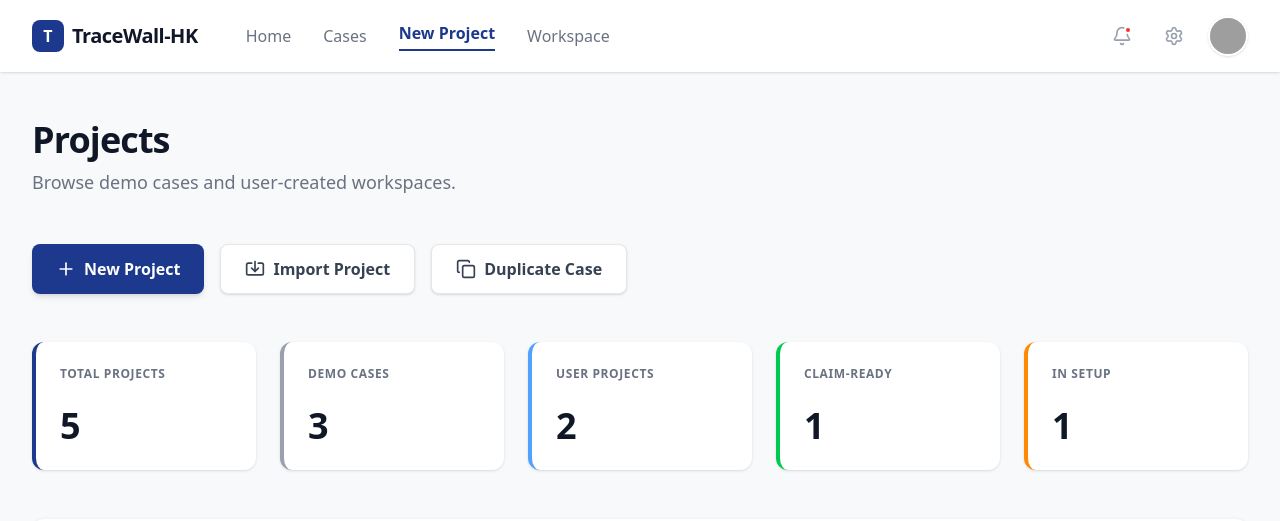
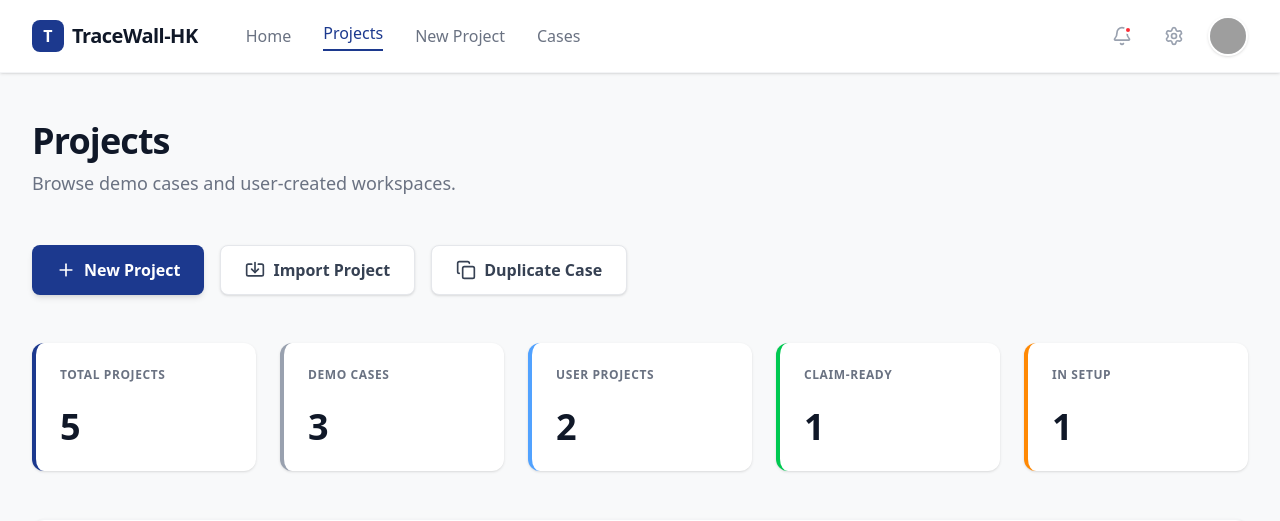
Before and after one commit to Kaisie2001/2010-project2, a React (Vite) app: page / in a window 1280 px wide. Shown: the top 521 px of the page. Built offline with nearby package versions, Linux system fonts and the light colour scheme; grey boxes are pictures that could not be loaded.

Commit message:
0421Update App

```diff
--- a/src/App.tsx
+++ b/src/App.tsx
@@ -3,25 +3,34 @@
  * SPDX-License-Identifier: Apache-2.0
  */
 
-import React, { useState } from 'react';
+import React, { useRef, useState } from 'react';
 import {
   Bell,
   Settings,
-  User,
   Plus,
   Search,
   ChevronDown,
-  LayoutGrid,
   FolderOpen,
   Import,
   Copy,
-  MoreHorizontal,
   MapPin,
-  Sparkles
+  Sparkles,
+  ArrowLeft,
+  ExternalLink
 } from 'lucide-react';
 import { motion } from 'motion/react';
 
 // --- Types ---
+
+type ActiveView =
+  | 'projects'
+  | 'home'
+  | 'new-project'
+  | 'central'
+  | 'harbour'
+  | 'kowloon';
+
+type ActiveNav = 'home' | 'projects' | 'new-project' | 'cases';
 
 interface ProjectCardProps {
   title: string;
@@ -38,16 +47,100 @@ interface ProjectCardProps {
   badge?: string;
   badgeColor?: string;
   href?: string;
+  onOpen?: () => void;
 }
 
 // --- Components ---
 
-const StatCard = ({ label, value, color }: { label: string, value: string, color: string }) => (
-  <div className={`bg-white p-6 rounded-xl border-l-4 ${color} shadow-sm flex flex-col justify-between h-32`}>
-    <span className="text-xs font-semibold uppercase tracking-wider text-gray-500">{label}</span>
+const StatCard = ({
+  label,
+  value,
+  color,
+}: {
+  label: string;
+  value: string;
+  color: string;
+}) => (
+  <div
+    className={`bg-white p-6 rounded-xl border-l-4 ${color} shadow-sm flex flex-col justify-between h-32`}
+  >
+    <span className="text-xs font-semibold uppercase tracking-wider text-gray-500">
+      {label}
+    </span>
     <span className="text-4xl font-bold text-gray-900">{value}</span>
   </div>
 );
+
+const NavButton = ({
+  label,
+  active,
+  onClick,
+}: {
+  label: string;
+  active: boolean;
+  onClick: () => void;
+}) => (
+  <button
+    onClick={onClick}
+    className={`font-medium transition-colors ${
+      active
+        ? 'text-blue-900 font-bold border-b-2 border-blue-900 pb-1'
+        : 'text-gray-500 hover:text-gray-900'
+    }`}
+  >
+    {label}
+  </button>
+);
+
+const EmbeddedPage = ({
+  title,
+  src,
+  onBack,
+}: {
+  title: string;
+  src: string;
+  onBack: () => void;
+}) => {
+  return (
+    <div className="space-y-6">
+      <div className="bg-white border border-gray-100 rounded-2xl shadow-sm px-6 py-4 flex items-center justify-between">
+        <div className="flex items-center gap-4">
+          <button
+            onClick={onBack}
+            className="flex items-center gap-2 px-4 py-2 rounded-lg border border-gray-200 text-gray-700 hover:bg-gray-50 transition-colors"
+          >
+            <ArrowLeft size={16} />
+            Back to Projects
+          </button>
+          <div>
+            <h2 className="text-2xl font-bold tracking-tight text-gray-900">
+              {title}
+            </h2>
+            <p className="text-sm text-gray-500">
+              Embedded in the TraceWall-HK workspace shell
+            </p>
+          </div>
+        </div>
+
+        <button
+          onClick={() => window.open(src, '_blank')}
+          className="flex items-center gap-2 px-4 py-2 rounded-lg border border-gray-200 text-gray-700 hover:bg-gray-50 transition-colors"
+        >
+          <ExternalLink size={16} />
+          Open in new tab
+        </button>
+      </div>
+
+      <div className="bg-white rounded-2xl shadow-sm border border-gray-100 overflow-hidden">
+        <iframe
+          title={title}
+          src={src}
+          className="w-full h-[calc(100vh-240px)]"
+        />
+      </div>
+    </div>
+  );
+};
 
 const ProjectCard = ({
   title,
@@ -63,15 +156,20 @@ const ProjectCard = ({
   isDemo,
   badge,
   badgeColor,
-  href
+  href,
+  onOpen,
 }: ProjectCardProps) => (
   <motion.div
     initial={{ opacity: 0, y: 20 }}
     animate={{ opacity: 1, y: 0 }}
     whileHover={{ y: -4 }}
-    className="bg-white rounded-2xl overflow-hidden shadow-sm border border-gray-100 flex flex-col h-full"
+    className="bg-white rounded-2xl overflow-hidden shadow-sm border border-gray-100 flex flex-col h-full cursor-pointer"
     onClick={() => {
+      if (onOpen) {
+        onOpen();
+      } else if (href) {
         window.location.href = href;
+      }
     }}
   >
     {image && (
@@ -92,9 +190,13 @@ const ProjectCard = ({
 
     <div className="p-6 flex-1 flex flex-col">
       <div className="flex justify-between items-start mb-2">
-        <h3 className="text-lg font-bold text-gray-900 leading-tight flex-1 mr-4">{title}</h3>
+        <h3 className="text-lg font-bold text-gray-900 leading-tight flex-1 mr-4">
+          {title}
+        </h3>
         {badge && (
-          <span className={`px-2 py-0.5 rounded text-[10px] font-bold uppercase tracking-tight ${badgeColor}`}>
+          <span
+            className={`px-2 py-0.5 rounded text-[10px] font-bold uppercase tracking-tight ${badgeColor}`}
+          >
             {badge}
           </span>
         )}
@@ -112,12 +214,18 @@ const ProjectCard = ({
       <div className="mt-auto space-y-4">
         <div className="flex justify-between text-xs">
           <div className="flex flex-col">
-            <span className="text-gray-400 uppercase font-medium mb-1">Status</span>
+            <span className="text-gray-400 uppercase font-medium mb-1">
+              Status
+            </span>
             <span className="font-semibold text-gray-900">{status}</span>
           </div>
           <div className="flex flex-col items-end">
-            <span className="text-gray-400 uppercase font-medium mb-1">Claim State</span>
-            <span className={`font-semibold px-2 py-0.5 rounded ${claimStateColor}`}>
+            <span className="text-gray-400 uppercase font-medium mb-1">
+              Claim State
+            </span>
+            <span
+              className={`font-semibold px-2 py-0.5 rounded ${claimStateColor}`}
+            >
               {claimState}
             </span>
           </div>
@@ -126,11 +234,15 @@ const ProjectCard = ({
         {type && evidence && (
           <div className="flex justify-between text-xs pt-2 border-t border-gray-50">
             <div className="flex flex-col">
-              <span className="text-gray-400 uppercase font-medium mb-1">Type</span>
+              <span className="text-gray-400 uppercase font-medium mb-1">
+                Type
+              </span>
               <span className="font-semibold text-gray-900">{type}</span>
             </div>
             <div className="flex flex-col items-end">
-              <span className="text-gray-400 uppercase font-medium mb-1">Evidence</span>
+              <span className="text-gray-400 uppercase font-medium mb-1">
+                Evidence
+              </span>
               <span className="font-semibold text-gray-900">{evidence}</span>
             </div>
           </div>
@@ -145,7 +257,7 @@ const ProjectCard = ({
             <motion.div
               initial={{ width: 0 }}
               animate={{ width: `${completeness}%` }}
-              transition={{ duration: 1, ease: "easeOut" }}
+              transition={{ duration: 1, ease: 'easeOut' }}
               className="bg-blue-900 h-full rounded-full"
             />
           </div>
@@ -157,23 +269,122 @@ const ProjectCard = ({
 
 export default function App() {
   const [searchQuery, setSearchQuery] = useState('');
+  const [activeView, setActiveView] = useState<ActiveView>('projects');
+  const [activeNav, setActiveNav] = useState<ActiveNav>('projects');
+
+  const demoCasesRef = useRef<HTMLElement | null>(null);
+
+  const showProjects = (nav: ActiveNav = 'projects') => {
+    setActiveView('projects');
+    setActiveNav(nav);
+  };
+
+  const showCasesSection = () => {
+    setActiveView('projects');
+    setActiveNav('cases');
+
+    requestAnimationFrame(() => {
+      demoCasesRef.current?.scrollIntoView({
+        behavior: 'smooth',
+        block: 'start',
+      });
+    });
+  };
+
+  const openEmbeddedView = (
+    view: ActiveView,
+    nav: ActiveNav = 'cases'
+  ) => {
+    setActiveView(view);
+    setActiveNav(nav);
+  };
+
+  const renderEmbeddedContent = () => {
+    switch (activeView) {
+      case 'home':
+        return (
+          <EmbeddedPage
+            title="Home"
+            src="https://tracewall-landing-page.netlify.app/"
+            onBack={() => showProjects('projects')}
+          />
+        );
+      case 'new-project':
+        return (
+          <EmbeddedPage
+            title="New Project"
+            src="https://new-item.netlify.app/"
+            onBack={() => showProjects('projects')}
+          />
+        );
+      case 'central':
+        return (
+          <EmbeddedPage
+            title="Central Tower – Level 18 Tenant Reinstatement"
+            src="https://central-tower-level-8.netlify.app/"
+            onBack={() => showProjects('cases')}
+          />
+        );
+      case 'harbour':
+        return (
+          <EmbeddedPage
+            title="Harbour Business Centre – Low-Carbon Fit-out Upgrade"
+            src="https://harbour-business-centre.netlify.app/"
+            onBack={() => showProjects('cases')}
+          />
+        );
+      case 'kowloon':
+        return (
+          <EmbeddedPage
+            title="Kowloon Bay Flex Office – Decommissioning Pilot"
+            src="https://kowloon-bay.netlify.app/"
+            onBack={() => showProjects('cases')}
+          />
+        );
+      default:
+        return null;
+    }
+  };
 
   return (
     <div className="min-h-screen bg-[#f8f9fa] font-sans text-gray-900">
       {/* Header */}
-      <header className="bg-white border-bottom border-gray-100 px-8 py-4 flex items-center justify-between sticky top-0 z-50 shadow-sm">
+      <header className="bg-white border-b border-gray-100 px-8 py-4 flex items-center justify-between sticky top-0 z-50 shadow-sm">
         <div className="flex items-center gap-12">
-          <div className="flex items-center gap-2">
-            <div className="w-8 h-8 bg-blue-900 rounded-lg flex items-center justify-center text-white font-bold">T</div>
+          <button
+            className="flex items-center gap-2"
+            onClick={() => openEmbeddedView('home', 'home')}
+          >
+            <div className="w-8 h-8 bg-blue-900 rounded-lg flex items-center justify-center text-white font-bold">
+              T
+            </div>
             <span className="text-xl font-bold tracking-tight">TraceWall-HK</span>
-          </div>
+          </button>
+
           <nav className="hidden md:flex items-center gap-8">
-            <a href="https://0415-landing.netlify.app/" className="text-gray-500 hover:text-gray-900 font-medium transition-colors">Home</a>
-            <a href="#" className="text-gray-500 hover:text-gray-900 font-medium transition-colors">Cases</a>
-            <a href="https://new-item.netlify.app/#" className="text-blue-900 font-bold border-b-2 border-blue-900 pb-1">New Project</a>
-            <a href="#" className="text-gray-500 hover:text-gray-900 font-medium transition-colors">Workspace</a>
+            <NavButton
+              label="Home"
+              active={activeNav === 'home'}
+              onClick={() => openEmbeddedView('home', 'home')}
+            />
+            <NavButton
+              label="Projects"
+              active={activeNav === 'projects'}
+              onClick={() => showProjects('projects')}
+            />
+            <NavButton
+              label="New Project"
+              active={activeNav === 'new-project'}
+              onClick={() => openEmbeddedView('new-project', 'new-project')}
+            />
+            <NavButton
+              label="Cases"
+              active={activeNav === 'cases'}
+              onClick={showCasesSection}
+            />
           </nav>
         </div>
+
         <div className="flex items-center gap-4">
           <button className="p-2 text-gray-400 hover:text-gray-900 transition-colors relative">
             <Bell size={20} />
@@ -194,26 +405,33 @@ export default function App() {
       </header>
 
       <main className="max-w-7xl mx-auto px-8 py-12">
+        {activeView !== 'projects' ? (
+          renderEmbeddedContent()
+        ) : (
+          <>
             {/* Title Section */}
             <div className="mb-12">
               <h1 className="text-4xl font-bold mb-2 tracking-tight">Projects</h1>
-          <p className="text-gray-500 text-lg">Browse demo cases and user-created workspaces.</p>
+              <p className="text-gray-500 text-lg">
+                Browse demo cases and user-created workspaces.
+              </p>
             </div>
 
             {/* Action Buttons */}
             <div className="flex flex-wrap gap-4 mb-12">
-          <button className="bg-blue-900 text-white px-6 py-3 rounded-lg font-bold flex items-center gap-2 hover:bg-blue-800 transition-all shadow-md active:scale-95"
-            onClick={() => {
-    window.location.href = "https://new-item.netlify.app/";
-  }}
+              <button
+                className="bg-blue-900 text-white px-6 py-3 rounded-lg font-bold flex items-center gap-2 hover:bg-blue-800 transition-all shadow-md active:scale-95"
+                onClick={() => openEmbeddedView('new-project', 'new-project')}
               >
                 <Plus size={20} />
                 New Project
               </button>
+
               <button className="bg-white text-gray-700 px-6 py-3 rounded-lg font-bold flex items-center gap-2 border border-gray-200 hover:bg-gray-50 transition-all shadow-sm active:scale-95">
                 <Import size={20} />
                 Import Project
               </button>
+
               <button className="bg-white text-gray-700 px-6 py-3 rounded-lg font-bold flex items-center gap-2 border border-gray-200 hover:bg-gray-50 transition-all shadow-sm active:scale-95">
                 <Copy size={20} />
                 Duplicate Case
@@ -232,7 +450,10 @@ export default function App() {
             {/* Filter Bar */}
             <div className="bg-white p-4 rounded-xl shadow-sm border border-gray-100 flex flex-wrap items-center gap-4 mb-12">
               <div className="flex-1 min-w-[300px] relative">
-            <Search className="absolute left-4 top-1/2 -translate-y-1/2 text-gray-400" size={18} />
+                <Search
+                  className="absolute left-4 top-1/2 -translate-y-1/2 text-gray-400"
+                  size={18}
+                />
                 <input
                   type="text"
                   placeholder="Search projects, locations, or types..."
@@ -241,14 +462,18 @@ export default function App() {
                   onChange={(e) => setSearchQuery(e.target.value)}
                 />
               </div>
+
               <div className="flex items-center gap-2">
                 {[
                   { label: 'Source', value: 'All' },
                   { label: 'Project Type', value: 'All' },
                   { label: 'Status', value: 'All' },
-              { label: 'Evidence', value: 'All' }
+                  { label: 'Evidence', value: 'All' },
                 ].map((filter) => (
-              <button key={filter.label} className="px-4 py-2 bg-gray-50 rounded-lg text-sm font-medium flex items-center gap-2 hover:bg-gray-100 transition-colors">
+                  <button
+                    key={filter.label}
+                    className="px-4 py-2 bg-gray-50 rounded-lg text-sm font-medium flex items-center gap-2 hover:bg-gray-100 transition-colors"
+                  >
                     <span className="text-gray-500">{filter.label}:</span>
                     <span className="text-gray-900">{filter.value}</span>
                     <ChevronDown size={14} className="text-gray-400" />
@@ -258,11 +483,12 @@ export default function App() {
             </div>
 
             {/* Demo Cases Section */}
-        <section className="mb-16">
+            <section className="mb-16" ref={demoCasesRef}>
               <div className="flex items-center gap-3 mb-8">
                 <Sparkles className="text-blue-900" size={24} />
                 <h2 className="text-2xl font-bold tracking-tight">Demo Cases</h2>
               </div>
+
               <div className="grid grid-cols-1 md:grid-cols-2 lg:grid-cols-3 gap-8">
                 <ProjectCard
                   isDemo
@@ -274,8 +500,9 @@ export default function App() {
                   claimStateColor="bg-red-100 text-red-700"
                   completeness={82}
                   image="https://picsum.photos/seed/central/800/600"
-              href="https://central-tower-level-8.netlify.app/"
+                  onOpen={() => openEmbeddedView('central', 'cases')}
                 />
+
                 <ProjectCard
                   isDemo
                   title="Harbour Business Centre - Low-Carbon Fit-out Upgrade"
@@ -286,8 +513,9 @@ export default function App() {
                   claimStateColor="bg-gray-100 text-gray-700"
                   completeness={68}
                   image="https://picsum.photos/seed/harbour/800/600"
-              href="https://harbour-business-centre.netlify.app/"
+                  onOpen={() => openEmbeddedView('harbour', 'cases')}
                 />
+
                 <ProjectCard
                   isDemo
                   title="Kowloon Bay Flex Office - Decommissioning Pilot"
@@ -298,7 +526,7 @@ export default function App() {
                   claimStateColor="bg-green-100 text-green-700"
                   completeness={91}
                   image="https://picsum.photos/seed/kowloon/800/600"
-              href="https://kowloon-bay.netlify.app/"
+                  onOpen={() => openEmbeddedView('kowloon', 'cases')}
                 />
               </div>
             </section>
@@ -309,6 +537,7 @@ export default function App() {
                 <FolderOpen className="text-blue-900" size={24} />
                 <h2 className="text-2xl font-bold tracking-tight">My Projects</h2>
               </div>
+
               <div className="grid grid-cols-1 md:grid-cols-2 lg:grid-cols-3 gap-8">
                 <ProjectCard
                   title="New Project 01"
@@ -322,6 +551,7 @@ export default function App() {
                   badge="In Setup"
                   badgeColor="bg-orange-100 text-orange-700"
                 />
+
                 <ProjectCard
                   title="Imported Project A"
                   location="Quarry Bay, HK"
@@ -334,32 +564,28 @@ export default function App() {
                   badge="Active"
                   badgeColor="bg-green-100 text-green-700"
                 />
+
                 {/* Start New Project Card */}
                 <motion.div
                   whileHover={{ scale: 1.02 }}
                   className="border-2 border-dashed border-gray-200 rounded-2xl flex flex-col items-center justify-center p-12 bg-gray-50/50 hover:bg-gray-50 transition-all cursor-pointer group"
+                  onClick={() => openEmbeddedView('new-project', 'new-project')}
                 >
-              <div className="w-16 h-16 bg-white rounded-full shadow-sm border border-gray-100 flex items-center justify-center mb-6 group-hover:scale-110 transition-transform"
-                onClick={() => {
-    window.location.href = "https://new-item.netlify.app/";
-  }}
-                >
+                  <div className="w-16 h-16 bg-white rounded-full shadow-sm border border-gray-100 flex items-center justify-center mb-6 group-hover:scale-110 transition-transform">
                     <Plus className="text-blue-900" size={32} />
                   </div>
                   <h3 className="text-xl font-bold mb-2">Start a new project</h3>
                   <p className="text-gray-500 text-center text-sm mb-8 max-w-[200px]">
                     Initialize a fresh workspace to track and claim your circular fit-out metrics.
                   </p>
-              <button className="bg-white text-gray-900 px-6 py-2 rounded-lg font-bold border border-gray-200 shadow-sm hover:bg-gray-50 transition-colors"
-                onClick={() => {
-    window.location.href = "https://new-item.netlify.app/";
-  }}
-                >
+                  <button className="bg-white text-gray-900 px-6 py-2 rounded-lg font-bold border border-gray-200 shadow-sm hover:bg-gray-50 transition-colors">
                     New Project
                   </button>
                 </motion.div>
               </div>
             </section>
+          </>
+        )}
       </main>
 
       {/* Footer */}
@@ -367,16 +593,26 @@ export default function App() {
         <div className="max-w-7xl mx-auto flex flex-col md:flex-row justify-between items-center gap-8">
           <div className="space-y-4">
             <div className="flex items-center gap-2">
-              <span className="text-lg font-bold tracking-tight">Architectural Ledger</span>
+              <span className="text-lg font-bold tracking-tight">
+                Architectural Ledger
+              </span>
             </div>
             <p className="text-gray-400 text-sm">
-              © 2024 TraceWall-HK. Professional circular economy tracking for the built environment.
+              © 2024 TraceWall-HK. Professional circular economy tracking for the
+              built environment.
             </p>
           </div>
+
           <div className="flex items-center gap-8 text-sm font-medium text-gray-500">
-            <a href="#" className="hover:text-gray-900 transition-colors">Privacy Policy</a>
-            <a href="#" className="hover:text-gray-900 transition-colors">Terms of Service</a>
-            <a href="#" className="hover:text-gray-900 transition-colors">Help Center</a>
+            <a href="#" className="hover:text-gray-900 transition-colors">
+              Privacy Policy
+            </a>
+            <a href="#" className="hover:text-gray-900 transition-colors">
+              Terms of Service
+            </a>
+            <a href="#" className="hover:text-gray-900 transition-colors">
+              Help Center
+            </a>
           </div>
         </div>
       </footer>
```
Lines whose indentation alone changed are shown as unchanged.
